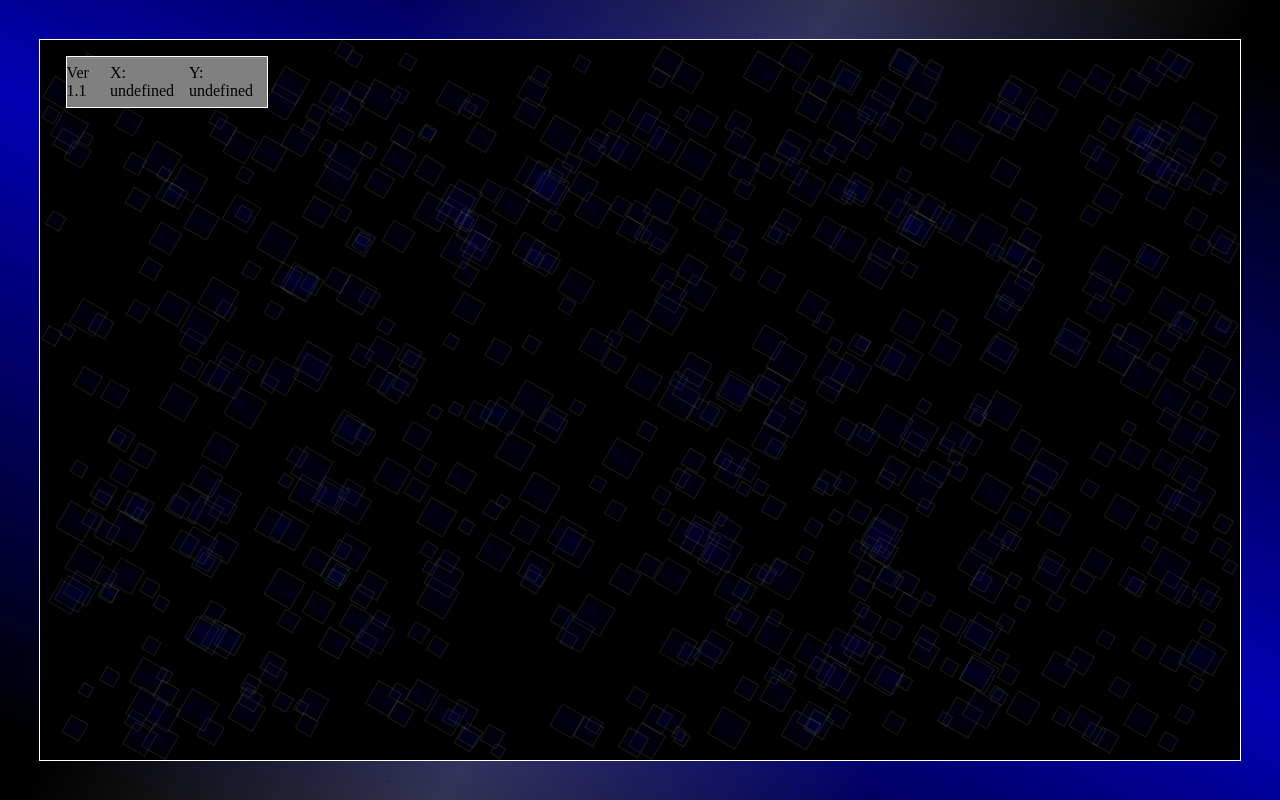
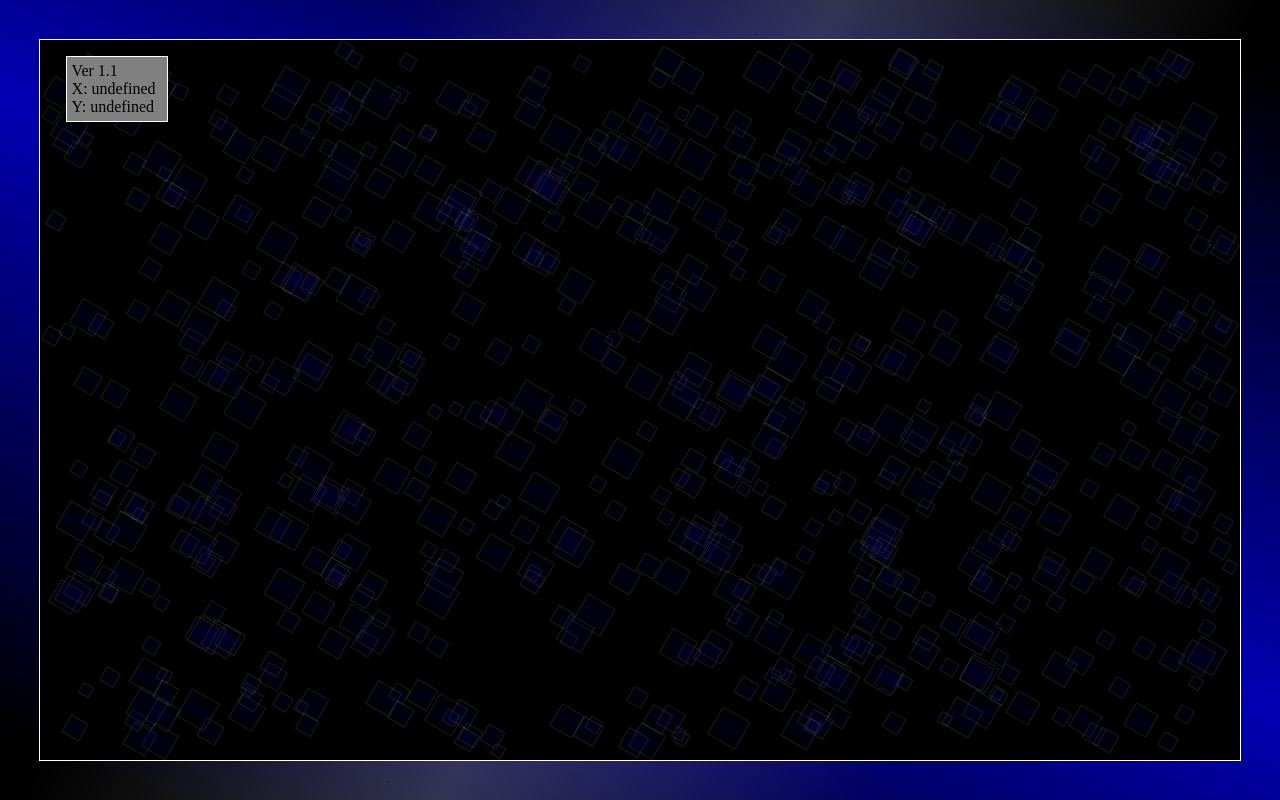
Before and after one commit to russellpropert/starry-trail, a plain HTML site: page index.html in a window 1280 px wide. Drawn offline with Linux system fonts and the light colour scheme.

Commit message:
Changing dataBox layout.

```diff
--- a/starry_trail.css
+++ b/starry_trail.css
@@ -88,14 +88,11 @@ body {
 }
 
 .dataBox {
-  display: flex;
-  justify-content: space-evenly;
-  align-items: center;
   position: absolute;
   top: 2dvh;
   left: 2vw;
-  width: 200px;
-  height: 50px;
+  padding: 5px;
+  width: 90px;
   border: solid white 1px;
   background-color: grey;
   color: black;
```
